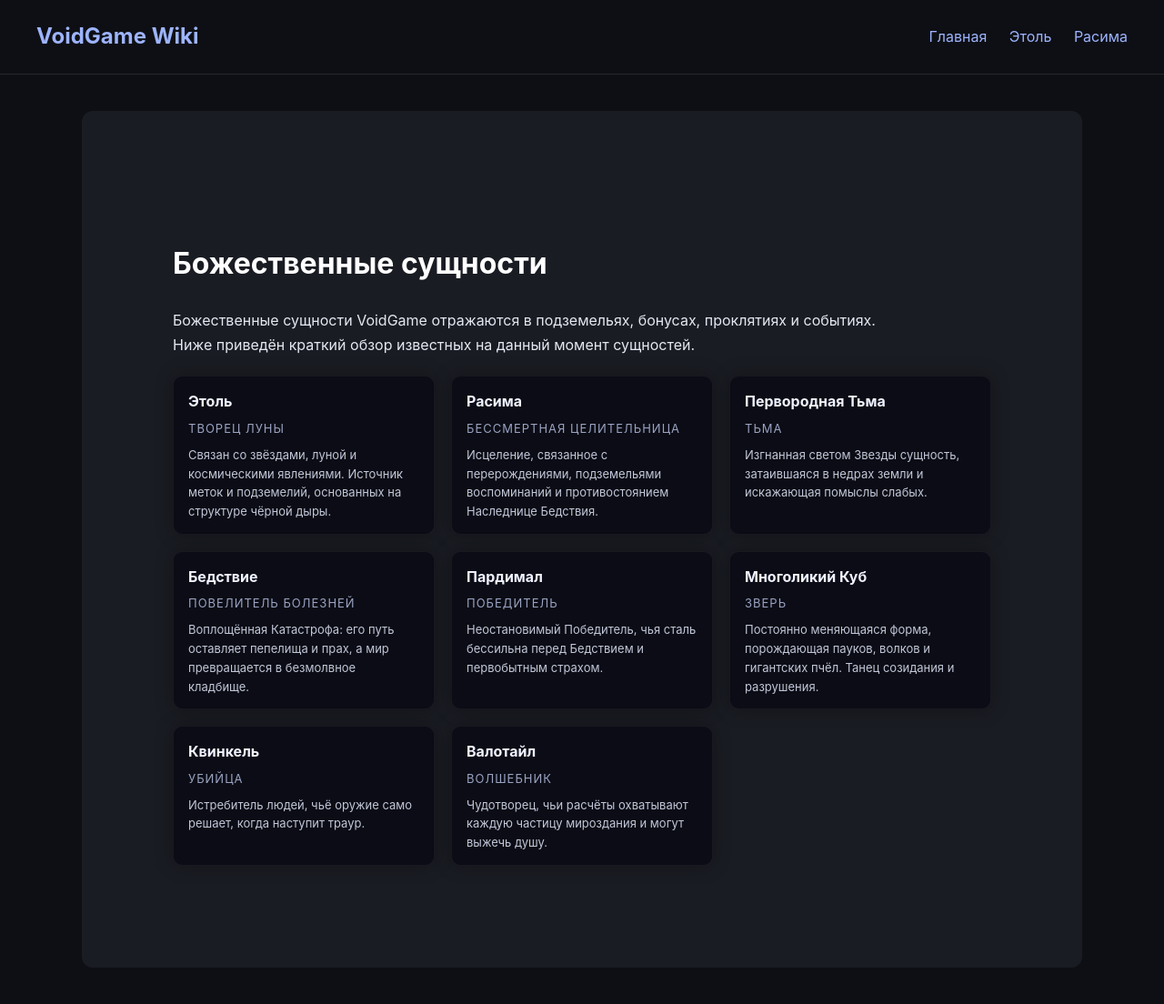
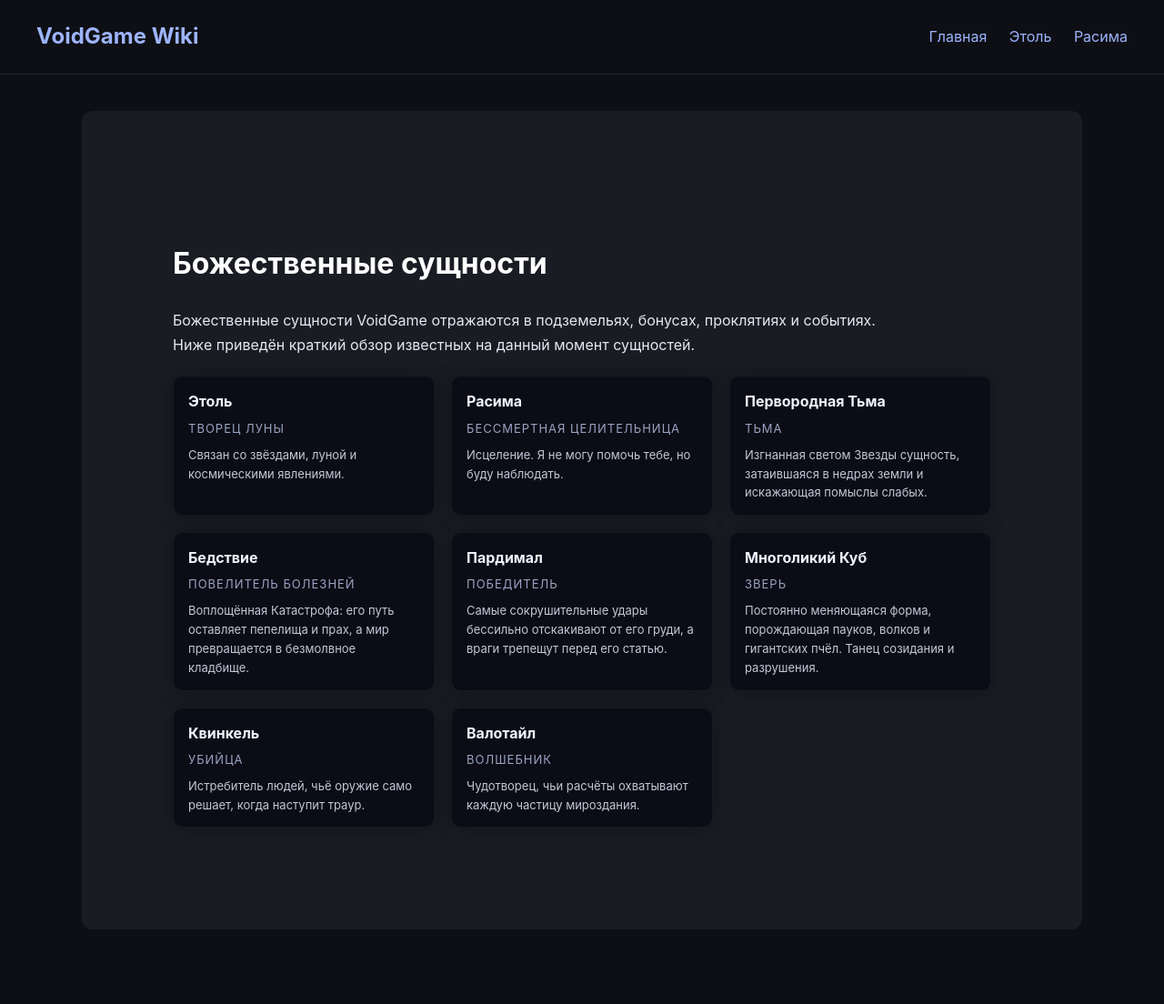
Before and after one commit to tveiv/tveiv.github.io, a Jekyll site: the page built from entities.md, in a window 1280 px wide. Shown: the whole page at 91% size. Built offline with Jekyll 4.4.1, drawn with Linux system fonts in a browser that asks for light colours; after the commit the page ends 1062 px from its top, so only the background shows below that.

Commit message:
Корректировка описаний в хабе

```diff
--- a/entities.md
+++ b/entities.md
@@ -17,7 +17,7 @@ permalink: /entities/
   <div class="entity-card-name"><a href="/etol/">Этоль</a></div>
   <div class="entity-card-title">Творец Луны</div>
   <div class="entity-card-desc">
-    Связан со звёздами, луной и космическими явлениями. Источник меток и подземелий, основанных на структуре чёрной дыры.
+    Связан со звёздами, луной и космическими явлениями.
   </div>
 </div>
 
@@ -25,7 +25,7 @@ permalink: /entities/
   <div class="entity-card-name"><a href="/rasima/">Расима</a></div>
   <div class="entity-card-title">Бессмертная целительница</div>
   <div class="entity-card-desc">
-    Исцеление, связанное с перерождениями, подземельями воспоминаний и противостоянием Наследнице Бедствия.
+    Исцеление. Я не могу помочь тебе, но буду наблюдать.
   </div>
 </div>
 
@@ -49,7 +49,7 @@ permalink: /entities/
   <div class="entity-card-name"><a href="/pardimal/">Пардимал</a></div>
   <div class="entity-card-title">Победитель</div>
   <div class="entity-card-desc">
-    Неостановимый Победитель, чья сталь бессильна перед Бедствием и первобытным страхом.
+    Самые сокрушительные удары бессильно отскакивают от его груди, а враги трепещут перед его статью.
   </div>
 </div>
 
@@ -73,7 +73,7 @@ permalink: /entities/
   <div class="entity-card-name"><a href="/valotile/">Валотайл</a></div>
   <div class="entity-card-title">Волшебник</div>
   <div class="entity-card-desc">
-    Чудотворец, чьи расчёты охватывают каждую частицу мироздания и могут выжечь душу.
+    Чудотворец, чьи расчёты охватывают каждую частицу мироздания.
   </div>
 </div>
 
```
